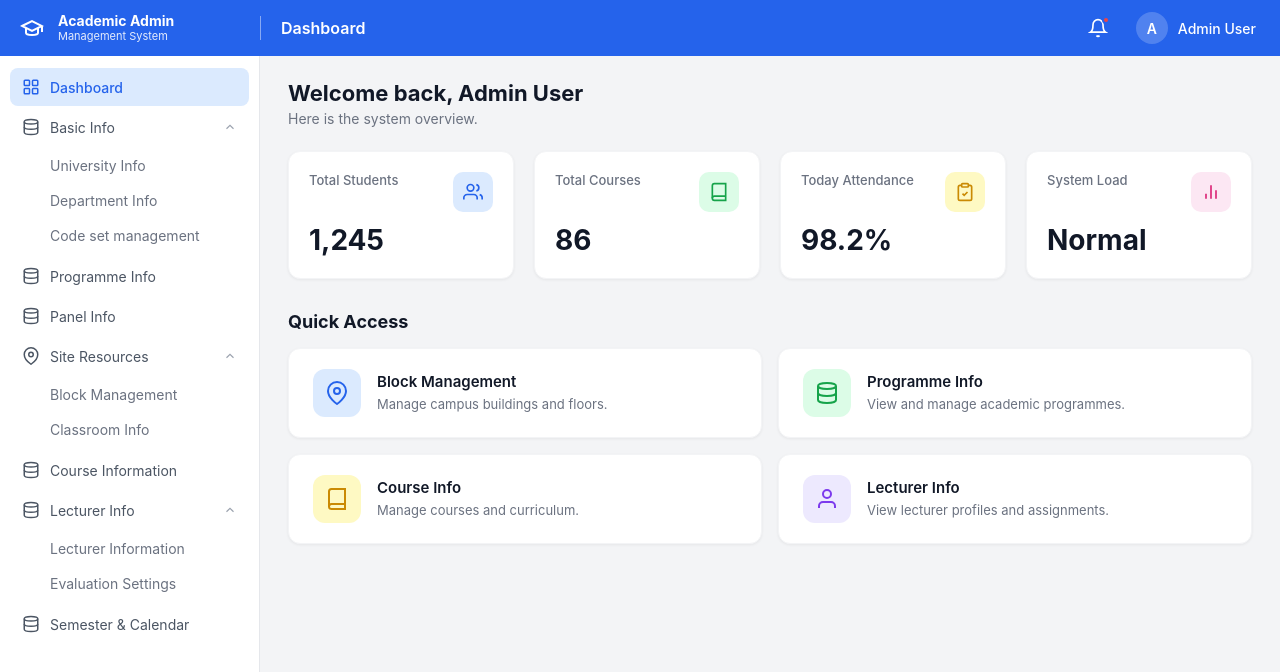
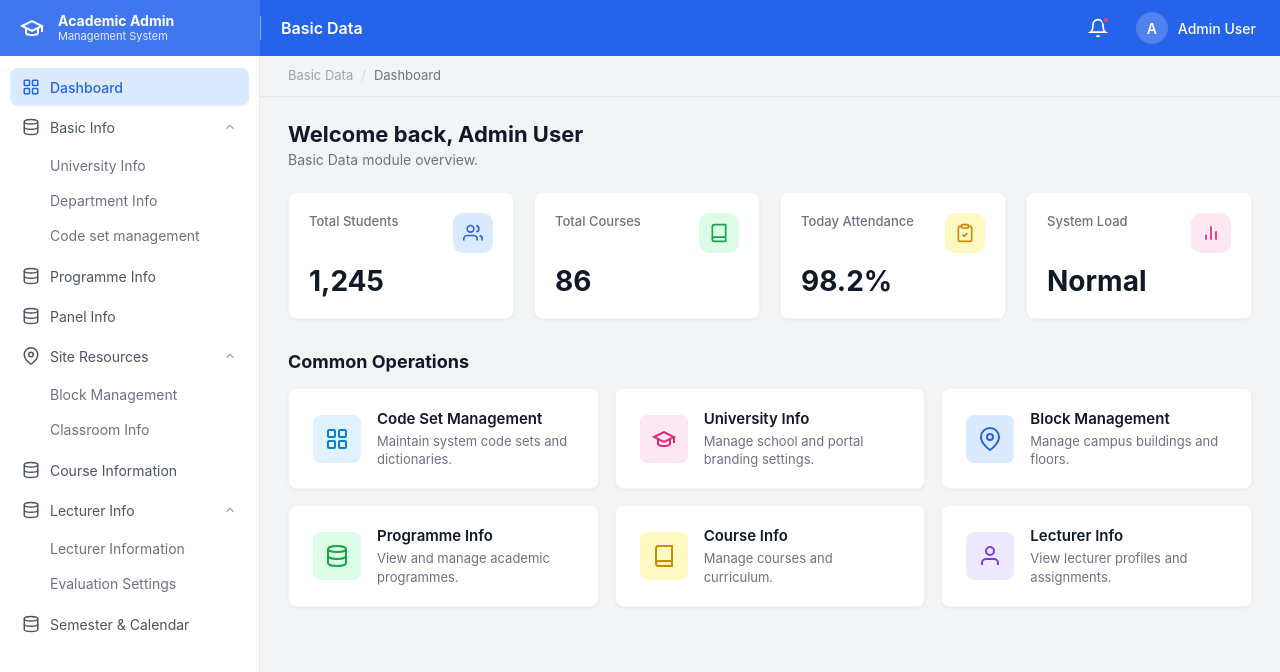
Before and after one commit to TyVirgo/mljw, a Vue app: page / in a window 1280 px wide. Shown: the top 672 px of the page. Built offline with nearby package versions, Linux system fonts and the light colour scheme.

Commit message:
更新了顶栏信息、增加了显示分菜单路径

```diff
--- a/src/App.vue
+++ b/src/App.vue
@@ -2,6 +2,7 @@
 import { ref, computed } from 'vue'
 import Sidebar from './components/Sidebar.vue'
 import HeaderBar from './components/HeaderBar.vue'
+import PageBreadcrumb from './components/PageBreadcrumb.vue'
 import DashboardView from './views/DashboardView.vue'
 import BlockManagementView from './views/BlockManagementView.vue'
 import ClassroomInfoView from './views/ClassroomInfoView.vue'
@@ -10,12 +11,11 @@ import DepartmentInfoView from './views/DepartmentInfoView.vue'
 import CodeSetManagementView from './views/CodeSetManagementView.vue'
 import UnderConstructionView from './views/UnderConstructionView.vue'
 import AcademicPortalView from './views/AcademicPortalView.vue'
-import { developedPages, findMenuLabel } from './config/menu.js'
+import { developedPages, basicDataModuleName } from './config/menu.js'
 
 const appView = ref('admin')
 const currentPageId = ref('dashboard')
 
-const pageTitle = computed(() => findMenuLabel(currentPageId.value))
 const isDashboard = computed(() => currentPageId.value === 'dashboard')
 const isBlockManagement = computed(() => currentPageId.value === 'block-management')
 const isClassroomInfo = computed(() => currentPageId.value === 'classroom-info')
@@ -39,17 +39,24 @@ function goToPortal() {
 function goToAdmin() {
   appView.value = 'admin'
 }
+
+function openBasicDataAdmin() {
+  appView.value = 'admin'
+  currentPageId.value = 'dashboard'
+}
 </script>
 
 <template>
-  <AcademicPortalView v-if="appView === 'portal'" @back-to-admin="goToAdmin" />
+  <AcademicPortalView v-if="appView === 'portal'" @back-to-admin="goToAdmin" @open-basic-data="openBasicDataAdmin" />
 
   <div v-else class="app-layout">
-    <HeaderBar :title="pageTitle" @back-to-portal="goToPortal" />
+    <HeaderBar :title="basicDataModuleName" @back-to-portal="goToPortal" @go-home="goToPortal" />
     <div class="app-body">
       <Sidebar :active-id="currentPageId" @select="handleSelect" />
+      <div class="content-column">
+        <PageBreadcrumb :page-id="currentPageId" />
         <main class="main-content">
-        <DashboardView v-if="isDashboard" />
+          <DashboardView v-if="isDashboard" @navigate="handleSelect" />
           <BlockManagementView v-else-if="isBlockManagement" />
           <ClassroomInfoView v-else-if="isClassroomInfo" />
           <UniversityInfoView v-else-if="isUniversityInfo" />
@@ -57,6 +64,7 @@ function goToAdmin() {
           <CodeSetManagementView v-else-if="isCodeSetManagement" />
           <UnderConstructionView v-else-if="isUnderConstruction" @back="handleBack" />
         </main>
+      </div>
     </div>
   </div>
 </template>
@@ -76,6 +84,14 @@ function goToAdmin() {
   overflow: hidden;
 }
 
+.content-column {
+  flex: 1;
+  display: flex;
+  flex-direction: column;
+  min-width: 0;
+  min-height: 0;
+}
+
 .main-content {
   flex: 1;
   overflow-y: auto;
--- a/src/components/HeaderBar.vue
+++ b/src/components/HeaderBar.vue
@@ -8,12 +8,16 @@ defineProps({
   },
 })
 
-defineEmits(['back-to-portal'])
+const emit = defineEmits(['back-to-portal', 'go-home'])
+
+function handleBrandClick() {
+  emit('go-home')
+}
 </script>
 
 <template>
   <header class="header">
-    <div class="header-brand">
+    <button type="button" class="header-brand" aria-label="Back to portal" @click="handleBrandClick">
       <div class="brand-icon">
         <svg viewBox="0 0 24 24" fill="none" stroke="currentColor" stroke-width="2">
           <path d="M22 10v6M2 10l10-5 10 5-10 5z" />
@@ -24,7 +28,7 @@ defineEmits(['back-to-portal'])
         <span class="brand-title">Academic Admin</span>
         <span class="brand-subtitle">Management System</span>
       </div>
-    </div>
+    </button>
 
     <span class="header-divider" aria-hidden="true"></span>
 
@@ -61,6 +65,15 @@ defineEmits(['back-to-portal'])
   gap: 10px;
   padding: 0 16px;
   box-sizing: border-box;
+  border: none;
+  background: transparent;
+  cursor: pointer;
+  text-align: left;
+  transition: background 0.15s;
+}
+
+.header-brand:hover {
+  background: rgba(255, 255, 255, 0.12);
 }
 
 .brand-icon {
--- /dev/null
+++ b/src/components/PageBreadcrumb.vue
@@ -0,0 +1,60 @@
+<script setup>
+import { computed } from 'vue'
+import { buildMenuBreadcrumb } from '../config/menu.js'
+
+const props = defineProps({
+  pageId: {
+    type: String,
+    required: true,
+  },
+})
+
+const crumbs = computed(() => buildMenuBreadcrumb(props.pageId))
+</script>
+
+<template>
+  <nav class="page-breadcrumb" aria-label="Breadcrumb">
+    <ol class="breadcrumb-list">
+      <li v-for="(label, index) in crumbs" :key="`${label}-${index}`" class="breadcrumb-item">
+        <span v-if="index > 0" class="breadcrumb-sep" aria-hidden="true">/</span>
+        <span :class="{ current: index === crumbs.length - 1 }">{{ label }}</span>
+      </li>
+    </ol>
+  </nav>
+</template>
+
+<style scoped>
+.page-breadcrumb {
+  flex-shrink: 0;
+  padding: 10px 28px;
+  background: #f3f4f6;
+  border-bottom: 1px solid #e5e7eb;
+}
+
+.breadcrumb-list {
+  display: flex;
+  flex-wrap: wrap;
+  align-items: center;
+  gap: 0;
+  margin: 0;
+  padding: 0;
+  list-style: none;
+  font-size: 13px;
+  line-height: 1.5;
+  color: #9ca3af;
+}
+
+.breadcrumb-item {
+  display: inline-flex;
+  align-items: center;
+}
+
+.breadcrumb-sep {
+  margin: 0 8px;
+  color: #d1d5db;
+}
+
+.breadcrumb-item .current {
+  color: #6b7280;
+}
+</style>
--- a/src/config/menu.js
+++ b/src/config/menu.js
@@ -1,3 +1,6 @@
+/** Portal / header title for the admin shell (all pages in this app belong to this module). */
+export const basicDataModuleName = 'Basic Data'
+
 export const menuItems = [
   { id: 'dashboard', label: 'Dashboard', icon: 'dashboard' },
   {
@@ -60,3 +63,18 @@ export function findParentId(id) {
   }
   return null
 }
+
+/** Breadcrumb labels: module name → parent group (if any) → current page */
+export function buildMenuBreadcrumb(pageId) {
+  const crumbs = [basicDataModuleName]
+  if (pageId === 'dashboard') {
+    crumbs.push(findMenuLabel('dashboard'))
+    return crumbs
+  }
+  const parentId = findParentId(pageId)
+  if (parentId) {
+    crumbs.push(findMenuLabel(parentId))
+  }
+  crumbs.push(findMenuLabel(pageId))
+  return crumbs
+}
--- a/src/views/AcademicPortalView.vue
+++ b/src/views/AcademicPortalView.vue
@@ -1,11 +1,37 @@
 <script setup>
-import { ref } from 'vue'
+import { ref, computed } from 'vue'
 import UserProfileMenu from '../components/UserProfileMenu.vue'
 
-defineEmits(['back-to-admin'])
+const emit = defineEmits(['back-to-admin', 'open-basic-data'])
 
 const searchKeyword = ref('')
 const activeTab = ref('all')
+
+const applications = [
+  {
+    id: 'basic-data',
+    name: 'Basic Data',
+    category: 'basic',
+  },
+]
+
+const filteredApplications = computed(() => {
+  let list = applications
+  if (activeTab.value === 'basic') {
+    list = list.filter((app) => app.category === 'basic')
+  }
+  const keyword = searchKeyword.value.trim().toLowerCase()
+  if (keyword) {
+    list = list.filter((app) => app.name.toLowerCase().includes(keyword))
+  }
+  return list
+})
+
+function openApplication(app) {
+  if (app.id === 'basic-data') {
+    emit('open-basic-data')
+  }
+}
 </script>
 
 <template>
@@ -83,7 +109,13 @@ const activeTab = ref('all')
         </div>
 
         <div class="service-grid">
-          <div class="service-card">
+          <button
+            v-for="app in filteredApplications"
+            :key="app.id"
+            type="button"
+            class="service-card"
+            @click="openApplication(app)"
+          >
             <span class="service-icon" aria-hidden="true">
               <svg viewBox="0 0 24 24" fill="none" stroke="currentColor" stroke-width="2">
                 <rect x="3" y="3" width="7" height="7" rx="1" />
@@ -92,9 +124,9 @@ const activeTab = ref('all')
                 <rect x="14" y="14" width="7" height="7" rx="1" />
               </svg>
             </span>
-            <span class="service-name">Basic Data</span>
+            <span class="service-name">{{ app.name }}</span>
             <span class="service-deco" aria-hidden="true"></span>
-          </div>
+          </button>
         </div>
       </div>
     </main>
@@ -306,9 +338,21 @@ const activeTab = ref('all')
   gap: 10px;
   padding: 16px;
   border: 1px solid #e5e7eb;
-  border-radius: 12px;
+  border-radius: 8px;
   background: #fff;
   overflow: hidden;
+  cursor: pointer;
+  text-align: left;
+  transition: border-color 0.15s, box-shadow 0.15s;
+}
+
+.service-card:hover {
+  border-color: #93c5fd;
+  box-shadow: 0 4px 12px rgba(37, 99, 235, 0.12);
+}
+
+.service-card:active {
+  border-color: #2563eb;
 }
 
 .service-icon {
--- a/src/views/DashboardView.vue
+++ b/src/views/DashboardView.vue
@@ -1,4 +1,6 @@
 <script setup>
+const emit = defineEmits(['navigate'])
+
 const stats = [
   {
     label: 'Total Students',
@@ -32,8 +34,25 @@ const stats = [
 
 const quickAccess = [
   {
+    title: 'Code Set Management',
+    description: 'Maintain system code sets and dictionaries.',
+    pageId: 'code-set-management',
+    iconBg: '#e0f2fe',
+    iconColor: '#0284c7',
+    icon: 'grid',
+  },
+  {
+    title: 'University Info',
+    description: 'Manage school and portal branding settings.',
+    pageId: 'university-info',
+    iconBg: '#fce7f3',
+    iconColor: '#db2777',
+    icon: 'school',
+  },
+  {
     title: 'Block Management',
     description: 'Manage campus buildings and floors.',
+    pageId: 'block-management',
     iconBg: '#dbeafe',
     iconColor: '#2563eb',
     icon: 'location',
@@ -41,6 +60,7 @@ const quickAccess = [
   {
     title: 'Programme Info',
     description: 'View and manage academic programmes.',
+    pageId: 'programme-info',
     iconBg: '#dcfce7',
     iconColor: '#16a34a',
     icon: 'database',
@@ -48,6 +68,7 @@ const quickAccess = [
   {
     title: 'Course Info',
     description: 'Manage courses and curriculum.',
+    pageId: 'course-information',
     iconBg: '#fef9c3',
     iconColor: '#ca8a04',
     icon: 'book',
@@ -55,18 +76,23 @@ const quickAccess = [
   {
     title: 'Lecturer Info',
     description: 'View lecturer profiles and assignments.',
+    pageId: 'lecturer-information',
     iconBg: '#ede9fe',
     iconColor: '#7c3aed',
     icon: 'user',
   },
 ]
+
+function openQuickAccess(pageId) {
+  emit('navigate', pageId)
+}
 </script>
 
 <template>
   <div class="dashboard">
     <section class="welcome">
       <h2 class="welcome-title">Welcome back, Admin User</h2>
-      <p class="welcome-subtitle">Here is the system overview.</p>
+      <p class="welcome-subtitle">Basic Data module overview.</p>
     </section>
 
     <section class="stats-grid">
@@ -101,11 +127,27 @@ const quickAccess = [
     </section>
 
     <section class="quick-access">
-      <h3 class="section-title">Quick Access</h3>
+      <h3 class="section-title">Common Operations</h3>
       <div class="quick-grid">
-        <a v-for="item in quickAccess" :key="item.title" href="#" class="quick-card">
+        <button
+          v-for="item in quickAccess"
+          :key="item.title"
+          type="button"
+          class="quick-card"
+          @click="openQuickAccess(item.pageId)"
+        >
           <div class="quick-icon" :style="{ background: item.iconBg, color: item.iconColor }">
-            <svg v-if="item.icon === 'location'" viewBox="0 0 24 24" fill="none" stroke="currentColor" stroke-width="2">
+            <svg v-if="item.icon === 'grid'" viewBox="0 0 24 24" fill="none" stroke="currentColor" stroke-width="2">
+              <rect x="3" y="3" width="7" height="7" rx="1" />
+              <rect x="14" y="3" width="7" height="7" rx="1" />
+              <rect x="3" y="14" width="7" height="7" rx="1" />
+              <rect x="14" y="14" width="7" height="7" rx="1" />
+            </svg>
+            <svg v-else-if="item.icon === 'school'" viewBox="0 0 24 24" fill="none" stroke="currentColor" stroke-width="2">
+              <path d="M22 10v6M2 10l10-5 10 5-10 5z" />
+              <path d="M6 12v5c0 1.1 2.7 2 6 2s6-.9 6-2v-5" />
+            </svg>
+            <svg v-else-if="item.icon === 'location'" viewBox="0 0 24 24" fill="none" stroke="currentColor" stroke-width="2">
               <path d="M21 10c0 7-9 13-9 13s-9-6-9-13a9 9 0 0 1 18 0z" />
               <circle cx="12" cy="10" r="3" />
             </svg>
@@ -127,7 +169,7 @@ const quickAccess = [
             <h4 class="quick-title">{{ item.title }}</h4>
             <p class="quick-desc">{{ item.description }}</p>
           </div>
-        </a>
+        </button>
       </div>
     </section>
   </div>
@@ -163,7 +205,7 @@ const quickAccess = [
 
 .stat-card {
   background: #fff;
-  border-radius: 12px;
+  border-radius: 8px;
   padding: 20px;
   box-shadow: 0 1px 3px rgba(0, 0, 0, 0.06);
   border: 1px solid #f3f4f6;
@@ -213,7 +255,7 @@ const quickAccess = [
 
 .quick-grid {
   display: grid;
-  grid-template-columns: repeat(2, 1fr);
+  grid-template-columns: repeat(3, 1fr);
   gap: 16px;
 }
 
@@ -221,23 +263,27 @@ const quickAccess = [
   display: flex;
   align-items: center;
   gap: 16px;
+  width: 100%;
   background: #fff;
-  border-radius: 12px;
+  border-radius: 8px;
   padding: 20px 24px;
   box-shadow: 0 1px 3px rgba(0, 0, 0, 0.06);
   border: 1px solid #f3f4f6;
-  transition: box-shadow 0.15s, transform 0.15s;
+  cursor: pointer;
+  text-align: left;
+  transition: box-shadow 0.15s, transform 0.15s, border-color 0.15s;
 }
 
 .quick-card:hover {
-  box-shadow: 0 4px 12px rgba(0, 0, 0, 0.08);
+  border-color: #93c5fd;
+  box-shadow: 0 4px 12px rgba(37, 99, 235, 0.1);
   transform: translateY(-1px);
 }
 
 .quick-icon {
   width: 48px;
   height: 48px;
-  border-radius: 12px;
+  border-radius: 8px;
   display: flex;
   align-items: center;
   justify-content: center;
@@ -268,6 +314,12 @@ const quickAccess = [
   }
 }
 
+@media (max-width: 1024px) {
+  .quick-grid {
+    grid-template-columns: repeat(2, 1fr);
+  }
+}
+
 @media (max-width: 768px) {
   .stats-grid,
   .quick-grid {
```
Lines whose indentation alone changed are shown as unchanged.
